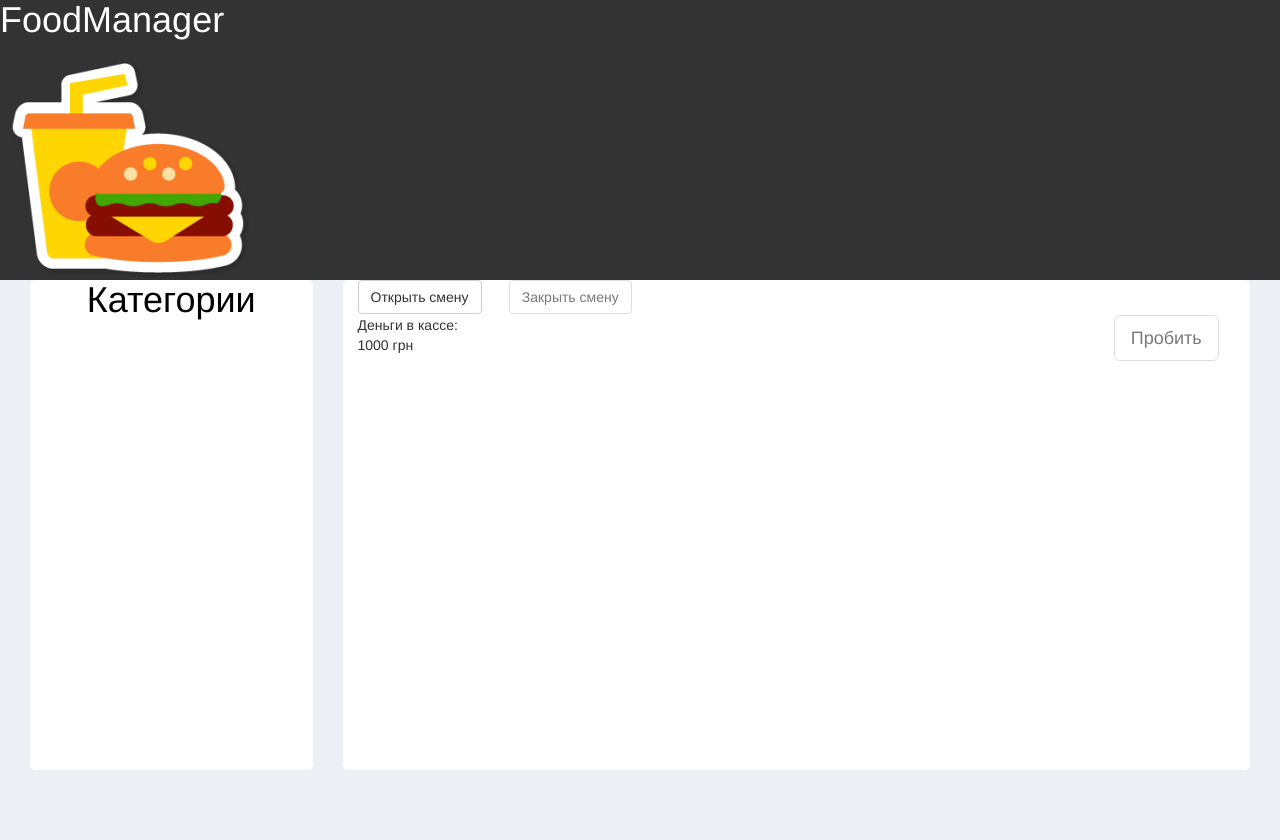
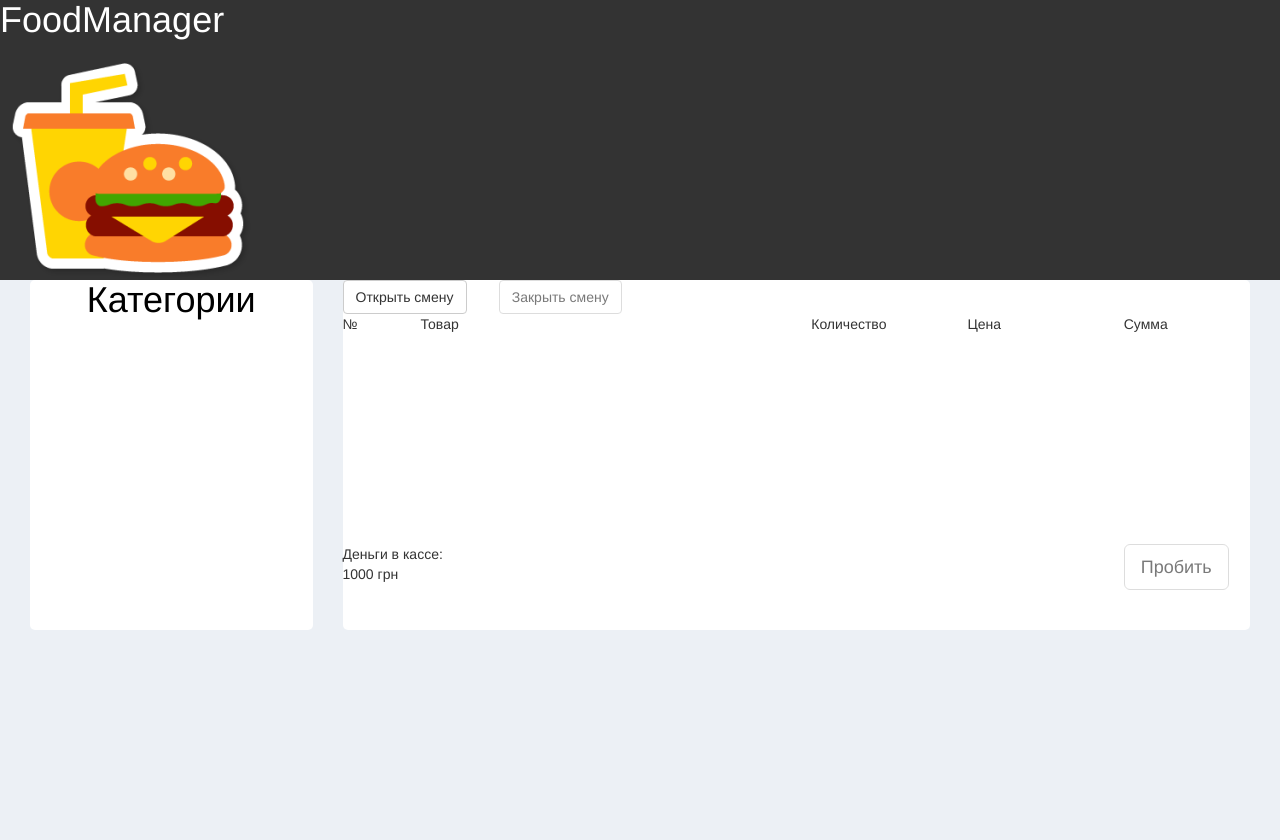
Before and after one commit to AlexPutrya/csf, a Flask app: page /cashbox in a window 1280 px wide. Run offline with Flask 2, Linux system fonts and the light colour scheme; data that the repository does not hold is empty; some libraries are stand-ins or nearby versions.

Commit message:
Add styles for cashbox-list

```diff
--- a/app/static/css/style.css
+++ b/app/static/css/style.css
@@ -95,7 +95,7 @@ h3 {
 .cashbox {
 	background-color: white;
 	width: 100%;
-	min-height: 35em;
+	min-height: 25em;
 	border-radius: 5px;
 }
 .category-box h1 {
@@ -110,3 +110,8 @@ h3 {
 .quad {
 	padding: 0 2px 0 2px;
 }
+
+/*меню кассы */
+#product-list {
+    min-height: 15em;
+}
--- a/app/templates/cashbox.html
+++ b/app/templates/cashbox.html
@@ -19,21 +19,25 @@
 			<div class="col-md-9">
 				<div class="cashbox cashbox-menu">
 					<!--ряд панели с кнопками-->
-					<row id="header-toolbar">
+					<div  class="row" id="header-toolbar">
 						<div class="col-md-2">
 							<button class="btn btn-default btn" id="open-cashbox">Открыть смену</button>
 						</div>
 						<div class="col-md-2">
 							<button class="btn btn-default disabled" id="close-cashbox">Закрыть смену</button>
 						</div>
-					</row>
+					</div>
 					<!--ряд списка товаров в корзине-->
-					<row id='product-list'>
-						<div class="col-md-12">
-
-						</div>
-					</row>
-					<row id="footer-toolbar">
+					<div class="row" id='product-title'>
+						<div class="col-md-1">№</div>
+						<div class="col-md-5">Товар</div>
+						<div class="col-md-2">Количество</div>
+						<div class="col-md-2">Цена</div>
+						<div class="col-md-2">Сумма</div>
+					</div>
+					<div class="row" id='product-list'>
+					</div>
+					<div class="row" id="footer-toolbar">
 						<div class="col-md-2">
 							<p>Деньги в кассе: <br>
 							<span id=""cash>1000 грн</span>
@@ -42,7 +46,7 @@
 						<div class="col-md-2 col-md-offset-8">
 							<button class="btn btn-default btn-lg disabled" id="commit-check">Пробить</button>
 						</div>
-					</row>
+					</div>
 				</div>
 			</div>
 		</div>
```
